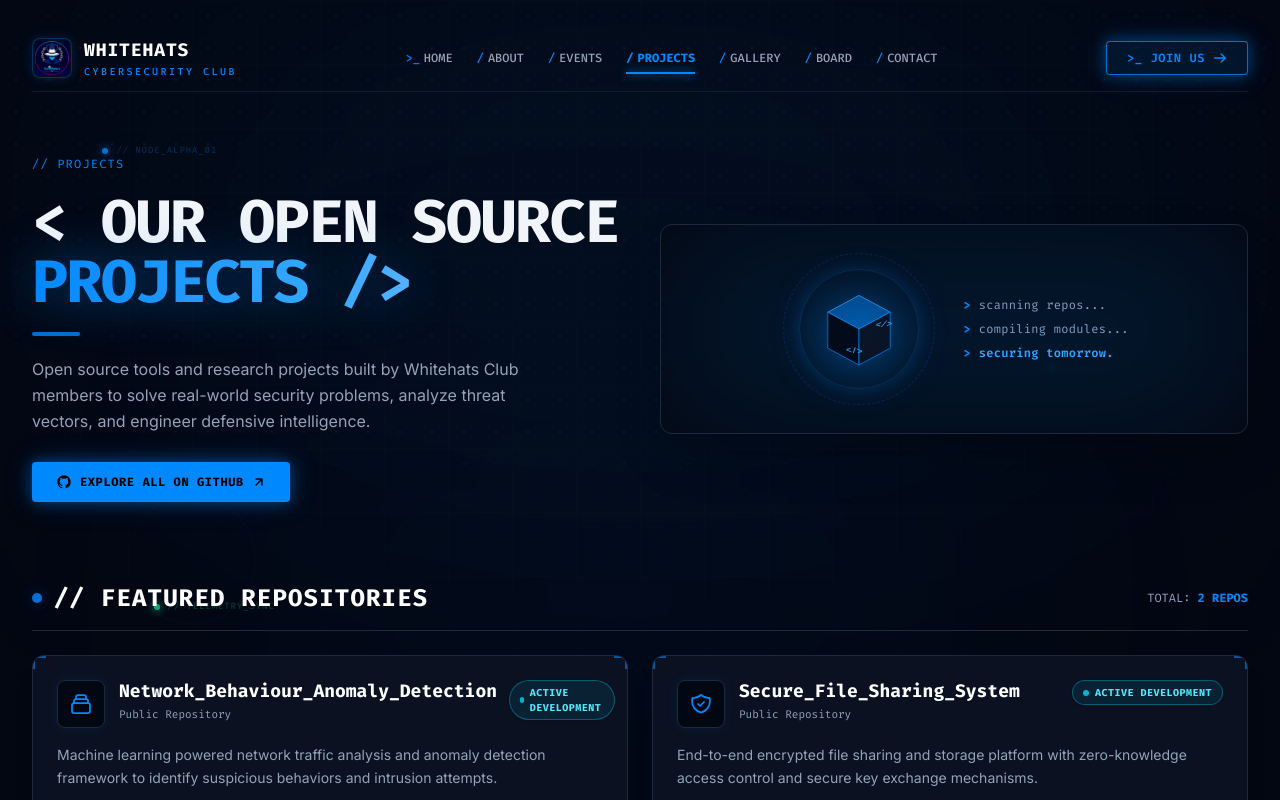
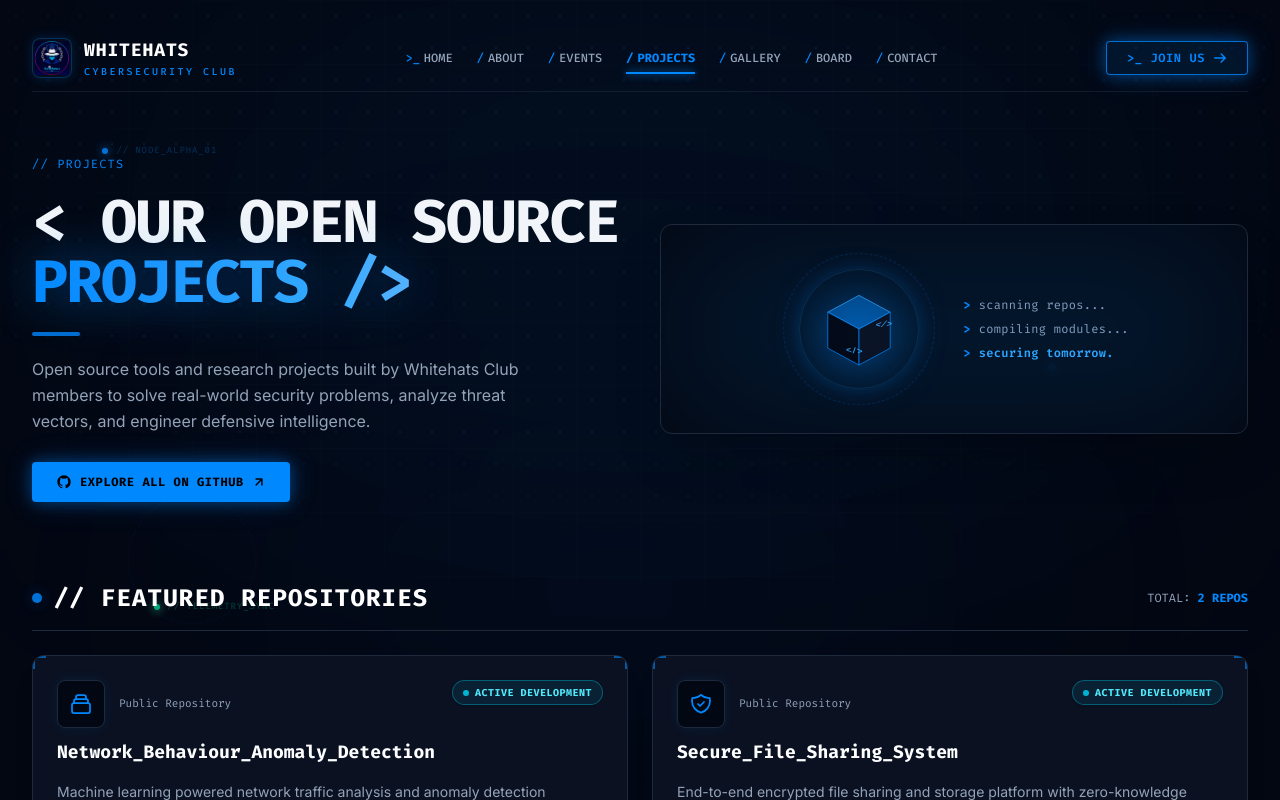
Before and after one commit to gaurav-k-prasad/whitehats-website, a Next.js app: page /projects in a window 1280 px wide. Shown: the top 800 px of the page. Built offline with nearby package versions, Linux system fonts and the light colour scheme.

Commit message:
overflow of name in /projects route

```diff
--- a/src/components/projects/ProjectCard.tsx
+++ b/src/components/projects/ProjectCard.tsx
@@ -123,24 +123,27 @@ export default function ProjectCard({ project }: ProjectCardProps) {
 
         <div className="flex flex-col gap-4">
           {/* Card Header */}
-          <div className="flex flex-col sm:flex-row sm:items-start justify-between gap-3">
-            <div className="flex items-start gap-3.5">
+          <div className="flex flex-col gap-3">
+            <div className="flex items-start justify-between gap-3">
+              <div className="flex items-center gap-3.5 min-w-0">
                 <div className="w-12 h-12 rounded-lg bg-[#030712] border border-card-border group-hover:border-cyber-blue/60 flex items-center justify-center shrink-0 transition-colors shadow-[0_0_12px_rgba(0,136,255,0.1)]">
                   {renderProjectIcon(project.iconType)}
                 </div>
-              <div className="flex flex-col">
-                <h3 className="font-mono font-bold text-lg text-white group-hover:text-cyber-blue-light transition-colors leading-tight">
-                  {project.name}
-                </h3>
-                <span className="font-mono text-[11px] text-slate-400 mt-1">
+                <div className="flex flex-col min-w-0">
+                  <span className="font-mono text-[11px] text-slate-400">
                     {project.visibility} Repository
                   </span>
                 </div>
               </div>
 
-            <div className="self-start">
+              <div className="shrink-0">
                 {renderStatusBadge(project.status)}
               </div>
+            </div>
+
+            <h3 className="font-mono font-bold text-base sm:text-lg text-white group-hover:text-cyber-blue-light transition-colors leading-snug break-words">
+              {project.name}
+            </h3>
           </div>
 
           {/* Card Body */}
--- a/src/lib/terminalCommands.tsx
+++ b/src/lib/terminalCommands.tsx
@@ -124,16 +124,16 @@ export function executeCommand(input: string): CommandResult {
                   key={project.id}
                   className="bg-card-bg/70 border border-card-border/80 p-2.5 rounded text-xs space-y-1"
                 >
-                  <div className="flex items-center justify-between">
+                  <div className="flex flex-col sm:flex-row sm:items-center justify-between gap-1">
                     <a
                       href={project.githubUrl}
                       target="_blank"
                       rel="noopener noreferrer"
-                      className="text-cyber-blue-light font-bold hover:underline"
+                      className="text-cyber-blue-light font-bold hover:underline break-all"
                     >
                       {project.name}
                     </a>
-                    <span className="text-text-muted text-[10px] font-mono">
+                    <span className="text-text-muted text-[10px] font-mono shrink-0">
                       {project.contributors} contributors
                     </span>
                   </div>
```
Lines whose indentation alone changed are shown as unchanged.
